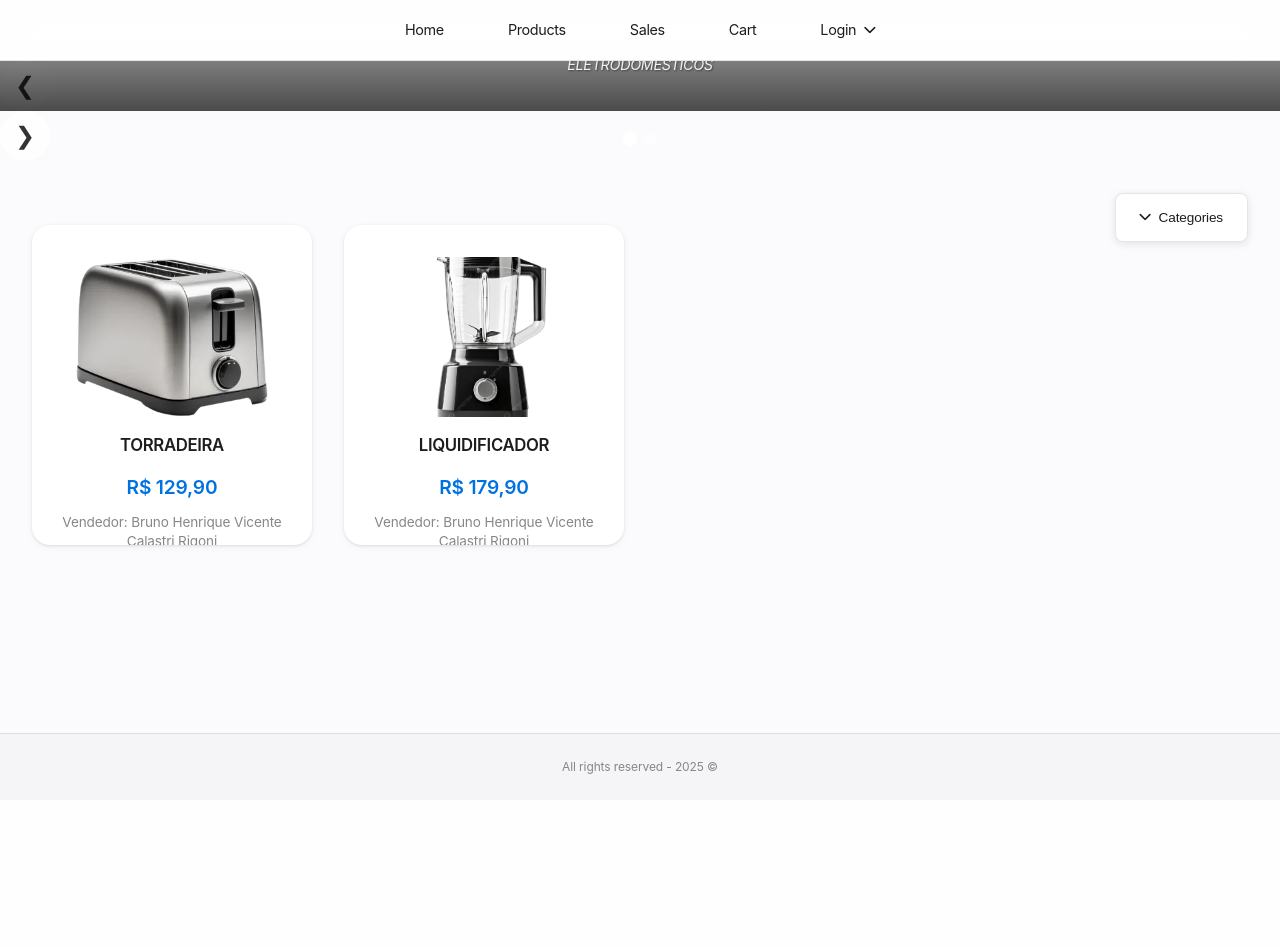
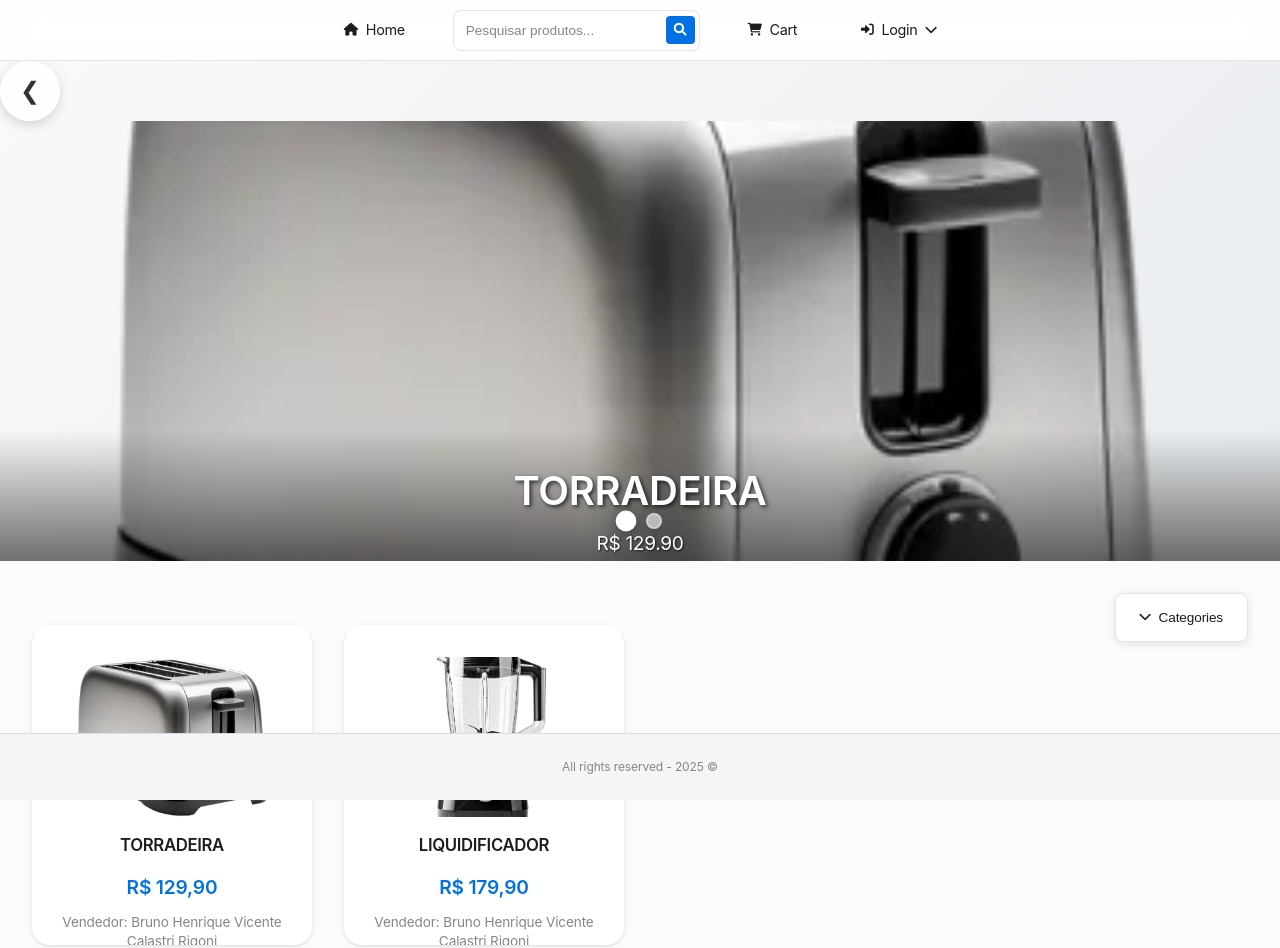
Before and after one commit to BrunoRigoni/CRUD-SQLITE-PYTHON, a Flask app: page / in a window 1280 px wide. Shown: the top 948 px of the page. Before the commit the page ends 774 px from the top, so only its background shows below. Run offline with Flask 2, Linux system fonts and the light colour scheme; data comes from the database, SQL or seed files in the repository.

Commit message:
Adiciona estilos para o container de busca na navegação, incluindo responsividade. Atualiza o carrossel com melhorias visuais, como altura, sombras e gradientes. Ajusta tamanhos e espaçamentos de elementos para melhor usabilidade e estética.

```diff
--- a/static/style.css
+++ b/static/style.css
@@ -76,6 +76,53 @@ nav {
 }
 
 .nav-menu a i {
+    font-size: 0.8rem;
+}
+
+/* Estilos para o container de busca */
+.nav-menu .search-container {
+    display: flex;
+    align-items: center;
+    gap: 0.5rem;
+    background: rgba(255, 255, 255, 0.9);
+    border-radius: 8px;
+    padding: 0.25rem;
+    border: 1px solid rgba(0, 0, 0, 0.1);
+}
+
+.nav-menu .search-container input {
+    border: none;
+    outline: none;
+    background: transparent;
+    padding: 0.5rem;
+    font-size: 0.85rem;
+    color: #1d1d1f;
+    width: 200px;
+    border-radius: 4px;
+}
+
+.nav-menu .search-container input::placeholder {
+    color: #86868b;
+}
+
+.nav-menu .search-container .search-btn {
+    background: #0071e3;
+    border: none;
+    border-radius: 4px;
+    padding: 0.5rem;
+    cursor: pointer;
+    color: white;
+    display: flex;
+    align-items: center;
+    justify-content: center;
+    transition: background-color 0.2s;
+}
+
+.nav-menu .search-container .search-btn:hover {
+    background: #0077ed;
+}
+
+.nav-menu .search-container .search-btn i {
     font-size: 0.8rem;
 }
 
@@ -299,8 +346,9 @@ main {
 .carousel-container {
     position: relative;
     width: 100%;
-    height: 100%;
+    height: 500px;
     overflow: hidden;
+    background: linear-gradient(135deg, #f8f9fa 0%, #e9ecef 100%);
 }
 
 .carousel-slides {
@@ -330,9 +378,11 @@ main {
     width: 100%;
     height: 100%;
     object-fit: cover;
+    object-position: center;
     position: absolute;
     top: 0;
     left: 0;
+    z-index: 1;
 }
 
 .carousel-caption {
@@ -340,7 +390,7 @@ main {
     bottom: 0;
     left: 0;
     right: 0;
-    background: linear-gradient(transparent, rgba(0, 0, 0, 0.7));
+    background: linear-gradient(transparent, rgba(0, 0, 0, 0.8));
     color: white;
     padding: 2rem;
     text-align: center;
@@ -348,22 +398,23 @@ main {
 }
 
 .carousel-caption h2 {
-    font-size: 2rem;
+    font-size: 2.5rem;
     font-weight: 600;
     margin-bottom: 0.5rem;
-    text-shadow: 2px 2px 4px rgba(0, 0, 0, 0.5);
+    text-shadow: 2px 2px 4px rgba(0, 0, 0, 0.7);
 }
 
 .carousel-caption p {
-    font-size: 1.1rem;
+    font-size: 1.2rem;
     margin-bottom: 0.25rem;
-    text-shadow: 1px 1px 2px rgba(0, 0, 0, 0.5);
+    text-shadow: 1px 1px 2px rgba(0, 0, 0, 0.7);
 }
 
 .carousel-caption .product-category {
-    font-size: 0.9rem;
+    font-size: 1rem;
     opacity: 0.9;
     font-style: italic;
+    text-shadow: 1px 1px 2px rgba(0, 0, 0, 0.7);
 }
 
 .carousel-controls {
@@ -379,11 +430,11 @@ main {
 }
 
 .carousel-btn {
-    background: rgba(255, 255, 255, 0.8);
+    background: rgba(255, 255, 255, 0.9);
     border: none;
     border-radius: 50%;
-    width: 50px;
-    height: 50px;
+    width: 60px;
+    height: 60px;
     font-size: 1.5rem;
     cursor: pointer;
     transition: all 0.3s ease;
@@ -391,39 +442,46 @@ main {
     align-items: center;
     justify-content: center;
     color: #333;
+    z-index: 3;
+    box-shadow: 0 4px 12px rgba(0, 0, 0, 0.15);
 }
 
 .carousel-btn:hover {
-    background: rgba(255, 255, 255, 0.95);
+    background: rgba(255, 255, 255, 1);
     transform: scale(1.1);
+    box-shadow: 0 6px 20px rgba(0, 0, 0, 0.2);
 }
 
 .carousel-dots {
     position: absolute;
-    bottom: 1rem;
+    bottom: 2rem;
     left: 50%;
     transform: translateX(-50%);
     display: flex;
-    gap: 0.5rem;
+    gap: 0.75rem;
     z-index: 3;
 }
 
 .dot {
-    width: 12px;
-    height: 12px;
+    width: 16px;
+    height: 16px;
     border-radius: 50%;
-    background: rgba(255, 255, 255, 0.5);
+    background: rgba(255, 255, 255, 0.6);
     cursor: pointer;
     transition: all 0.3s ease;
+    border: 2px solid rgba(255, 255, 255, 0.3);
 }
 
 .dot:hover {
-    background: rgba(255, 255, 255, 0.8);
+    background: rgba(255, 255, 255, 0.9);
+    transform: scale(1.2);
 }
 
 .dot.active {
     background: white;
-    transform: scale(1.2);
+    transform: scale(1.3);
+    border-color: rgba(255, 255, 255, 0.8);
+    box-shadow: 0 2px 8px rgba(0, 0, 0, 0.3);
 }
 
 #products {
@@ -749,3 +807,30 @@ main {
         padding: 1rem 0;
     }
 }
+
+/* Responsividade para o container de busca */
+@media (max-width: 768px) {
+    .nav-menu .search-container {
+        width: 150px;
+    }
+
+    .nav-menu .search-container input {
+        width: 120px;
+        font-size: 0.8rem;
+    }
+}
+
+@media (max-width: 480px) {
+    .nav-menu .search-container {
+        width: 120px;
+    }
+
+    .nav-menu .search-container input {
+        width: 90px;
+        font-size: 0.75rem;
+    }
+
+    .nav-menu .search-container .search-btn {
+        padding: 0.4rem;
+    }
+}
--- a/templates/index.html
+++ b/templates/index.html
@@ -64,13 +64,17 @@
         <nav>
             <div class="nav-container">
                 <ul class="nav-menu">
-                    <li><a href="/">Home</a></li>
-                    <li><a href="/products">Products</a></li>
-                    <li><a href="/sales">Sales</a></li>
-                    <li><a href="/cart">Cart</a></li>
+                    <li><a href="/"><i class="fas fa-home"></i> Home</a></li>
+                    <li class="search-container">
+                        <input type="text" id="search" placeholder="Pesquisar produtos..." onkeyup="performSearch()">
+                        <button class="search-btn" onclick="performSearch()">
+                            <i class="fas fa-search"></i>
+                        </button>
+                    </li>
+                    <li><a href="/cart"><i class="fas fa-shopping-cart"></i> Cart</a></li>
                     <li class="dropdown">
                         <a href="#" class="dropdown-toggle" onclick="toggleLoginDropdown(event)">
-                            Login <i class="fas fa-chevron-down"></i>
+                            <i class="fas fa-sign-in-alt"></i> Login <i class="fas fa-chevron-down"></i>
                         </a>
                         <ul class="dropdown-menu" id="login-dropdown">
                             <li><a href="/seller_login" class="dropdown-item">
```
